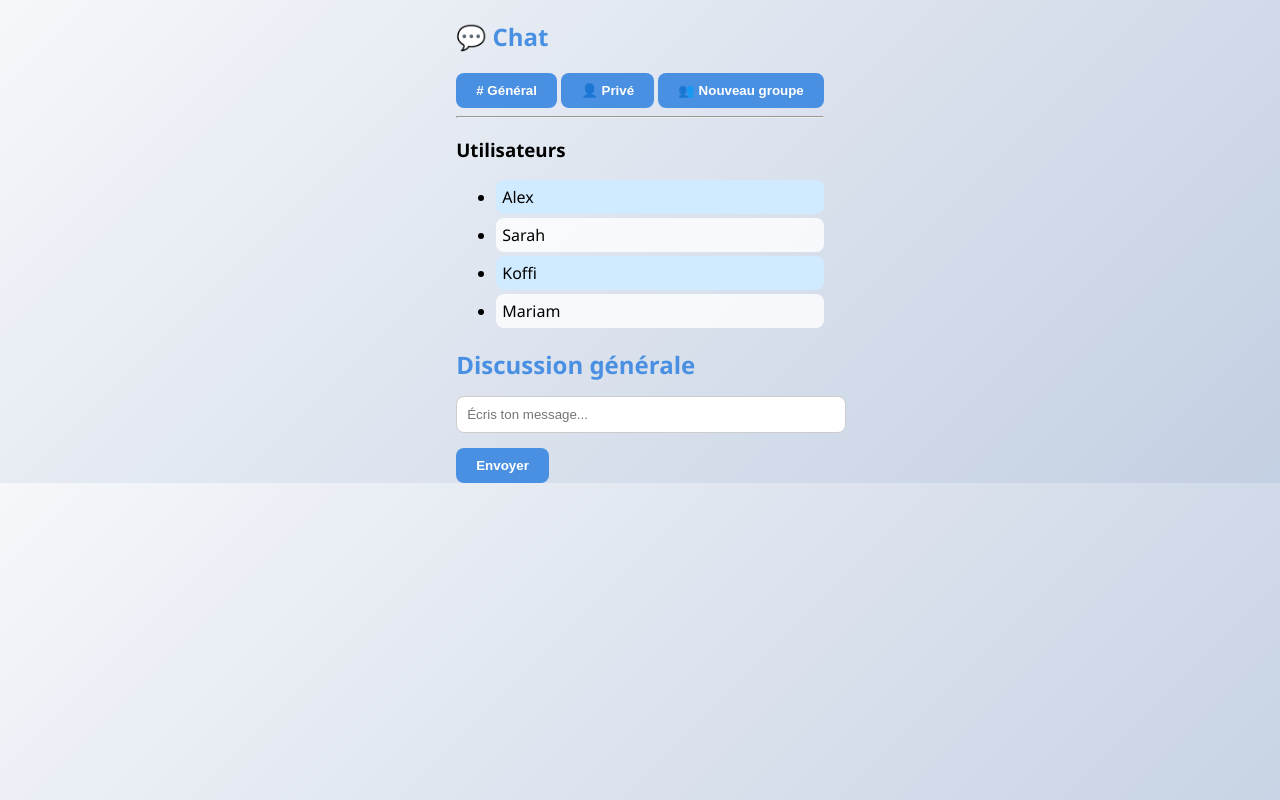
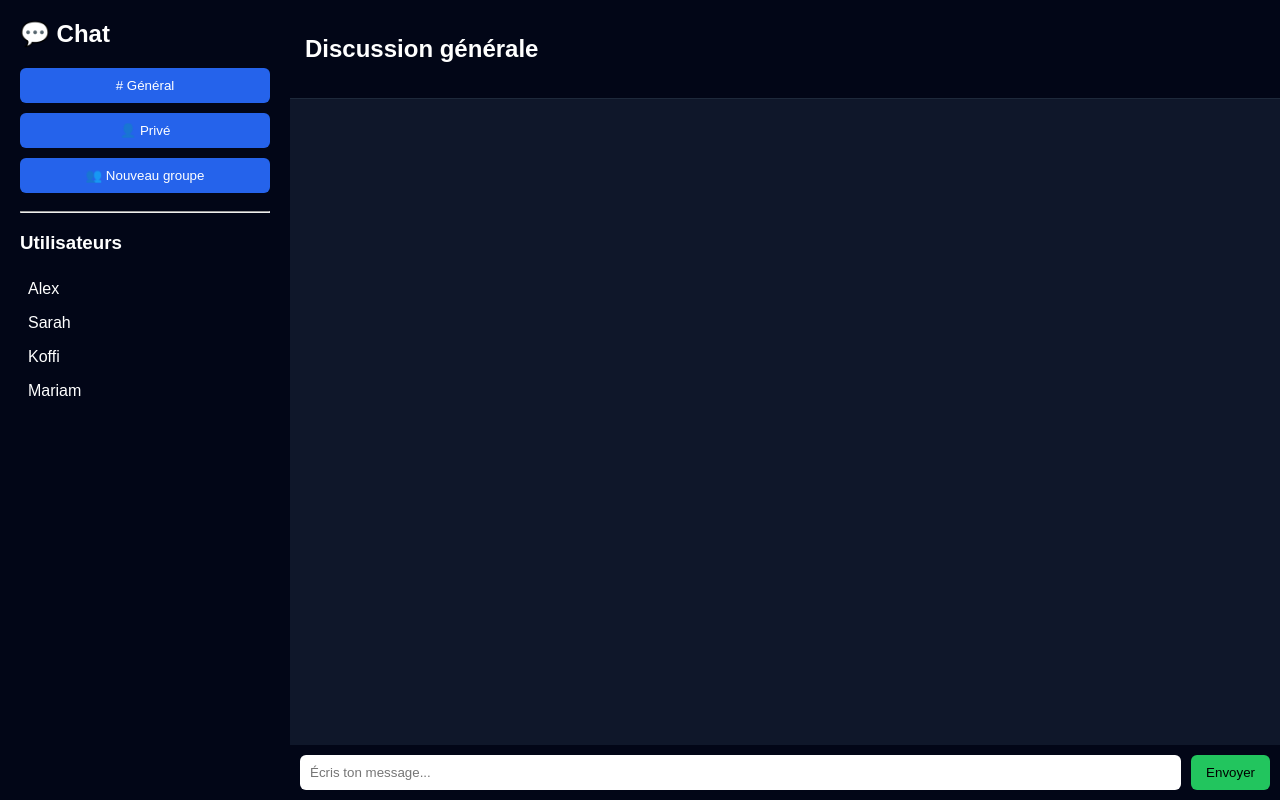
Before and after one commit to JHawks-225/SMS, a website: page index.html in a window 1280 px wide. Drawn offline with Linux system fonts and the light colour scheme.

Commit message:
Update style.css

```diff
--- a/style.css
+++ b/style.css
@@ -1,102 +1,106 @@
-/* Général */
 body {
-  font-family: 'Segoe UI', Tahoma, Geneva, Verdana, sans-serif;
-  background: linear-gradient(135deg, #f5f7fa, #c3cfe2);
   margin: 0;
-  padding: 0;
-  display: flex;
-  justify-content: center;
+  font-family: Arial, sans-serif;
+  background: #0f172a;
+  color: white;
 }
 
-.container {
-  width: 90%;
-  max-width: 600px;
-  margin: 20px;
-  padding: 20px;
-  background-color: #ffffffcc;
-  border-radius: 15px;
-  box-shadow: 0 8px 20px rgba(0,0,0,0.15);
+.app {
+  display: flex;
+  height: 100vh;
 }
 
-/* Titres */
-h1 {
-  text-align: center;
-  color: #4a90e2;
+/* SIDEBAR */
+.sidebar {
+  width: 250px;
+  background: #020617;
+  padding: 20px;
 }
 
-h2 {
-  color: #4a90e2;
-  margin-bottom: 10px;
+.sidebar h2 {
+  margin-top: 0;
 }
 
-/* Formulaire */
-input[type="text"] {
+.sidebar button {
   width: 100%;
+  margin-bottom: 10px;
   padding: 10px;
-  margin: 5px 0;
-  border-radius: 8px;
-  border: 1px solid #ccc;
+  background: #2563eb;
+  border: none;
+  border-radius: 6px;
+  color: white;
+  cursor: pointer;
 }
 
-button {
-  background-color: #4a90e2;
-  color: white;
-  padding: 10px 20px;
-  margin-top: 10px;
-  border: none;
-  border-radius: 8px;
-  cursor: pointer;
-  font-weight: bold;
-  transition: 0.3s;
+.sidebar button:hover {
+  background: #1d4ed8;
 }
 
-button:hover {
-  background-color: #357ab8;
+.sidebar ul {
+  list-style: none;
+  padding: 0;
 }
 
-/* Checkbox */
-.checkbox-label {
-  display: flex;
-  align-items: center;
-  margin: 5px 0;
+.sidebar li {
+  padding: 8px;
+  cursor: pointer;
 }
 
-/* Chat */
-.chat-container {
-  margin-top: 20px;
+.sidebar li:hover {
+  background: #1e293b;
 }
 
-#chat {
-  border: 2px solid #4a90e2;
-  height: 300px;
-  overflow-y: scroll;
-  padding: 10px;
-  border-radius: 10px;
-  background-color: #f0f8ff;
-  list-style: none;
+/* CHAT */
+.chat {
+  flex: 1;
+  display: flex;
+  flex-direction: column;
 }
 
-li {
-  padding: 6px;
-  margin: 4px 0;
-  border-radius: 8px;
+.chat-header {
+  padding: 15px;
+  background: #020617;
+  border-bottom: 1px solid #1e293b;
 }
 
-li:nth-child(odd) {
-  background-color: #d0eaff;
+.messages {
+  flex: 1;
+  padding: 20px;
+  overflow-y: auto;
 }
 
-li:nth-child(even) {
-  background-color: #ffffffcc;
+.message {
+  margin-bottom: 10px;
+  padding: 10px;
+  border-radius: 6px;
+  max-width: 60%;
 }
 
-/* Input message */
-.message-input {
-  display: flex;
-  margin-top: 10px;
+.message.me {
+  background: #2563eb;
+  align-self: flex-end;
 }
 
-.message-input input {
+/* INPUT */
+.input-zone {
+  display: flex;
+  padding: 10px;
+  background: #020617;
+}
+
+.input-zone input {
   flex: 1;
-  margin-right: 5px;
+  padding: 10px;
+  border-radius: 6px;
+  border: none;
 }
+
+.input-zone button {
+  margin-left: 10px;
+  padding: 10px 15px;
+  border: none;
+  border-radius: 6px;
+  background: #22c55e;
+  color: black;
+  cursor: pointer;
+}
```
